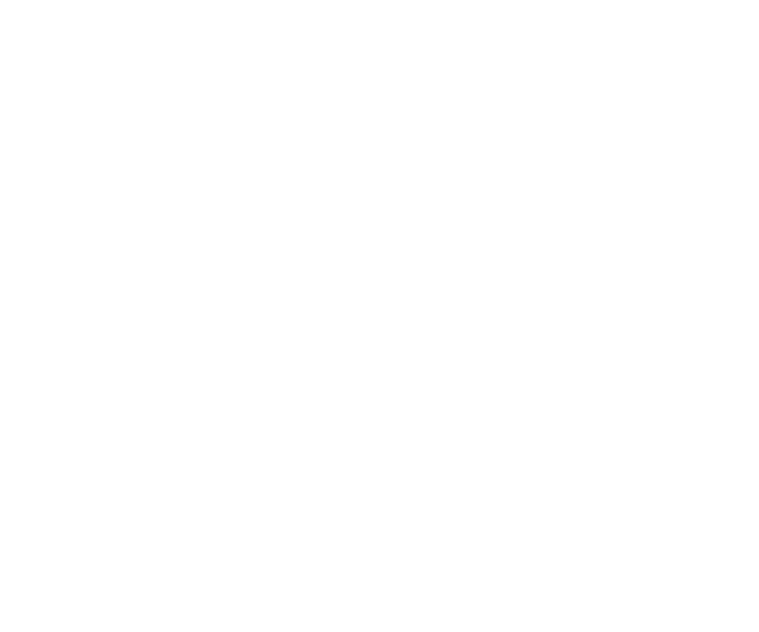
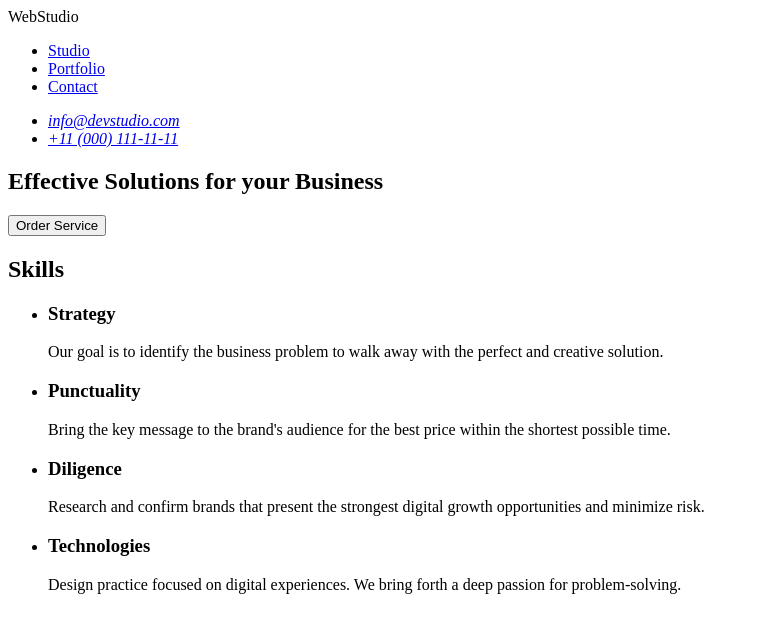
Before and after one commit to vladyslavosipov/goit-markup-hw-01, a plain HTML site: page index.html in a window 1280 px wide. Shown: the whole page, without its empty margins (0-759 px from the left). Drawn offline with Linux system fonts and the light colour scheme.

```diff
--- a/index.html
+++ b/index.html
@@ -6,6 +6,64 @@
         <title>Document</title>
     </head>
     <body>
-
+        <header>
+            <nav>
+                <a href"./images">WebStudio</a>
+                <ul>
+                    <li>
+                        <a href="Studio">Studio</a>
+                    </li>
+                    <li><a href="Portfolio">Portfolio</a></li>
+                    <li><a href="Contact">Contact</a></li>
+                </ul>
+            </nav>
+            <address>
+                <ul>
+                    <li><a
+                            href="mailto:info@devstudio.com">info@devstudio.com</a>
+                    </li>
+                    <li> <a href="tel:+110001111111">+11 (000)
+                            111-11-11</a></li>
+                </ul>
+            </address>
+        </header>
+        <main>
+            <!-- Effective Solutions -->
+            <section>
+                <h1>Effective Solutions for your Business</h1>
+                <button type="button">Order Service</button>
+            </section>
+            <!-- Skills -->
+            <section>
+                <h2>Skills</h2>
+                <ul>
+                    <li>
+                        <h3>Strategy</h3>
+                        <p>Our goal is to identify the business
+                            problem to walk away with the perfect and creative
+                            solution.
+                        </p>
+                    </li>
+                    <li>
+                        <h3>Punctuality</h3>
+                        <p>
+                            Bring the key message to the brand's audience for
+                            the best price within the shortest possible time.
+                        </p>
+                    </li>
+                    <li>
+                        <h3>Diligence</h3>
+                        <p>Research and confirm brands that present the
+                            strongest digital growth opportunities and minimize
+                            risk.</p>
+                    </li>
+                    <li>
+                        <h3>Technologies</h3>
+                        <p>Design practice focused on digital experiences. We
+                            bring forth a deep passion for problem-solving.</p>
+                    </li>
+                </ul>
+            </section>
+        </main>
     </body>
 </html>
```
Also changed, not shown: images/img-1.jpg (added), images/img-2.jpg (added), images/img-3.jpg (added), images/img.jpg (added).
